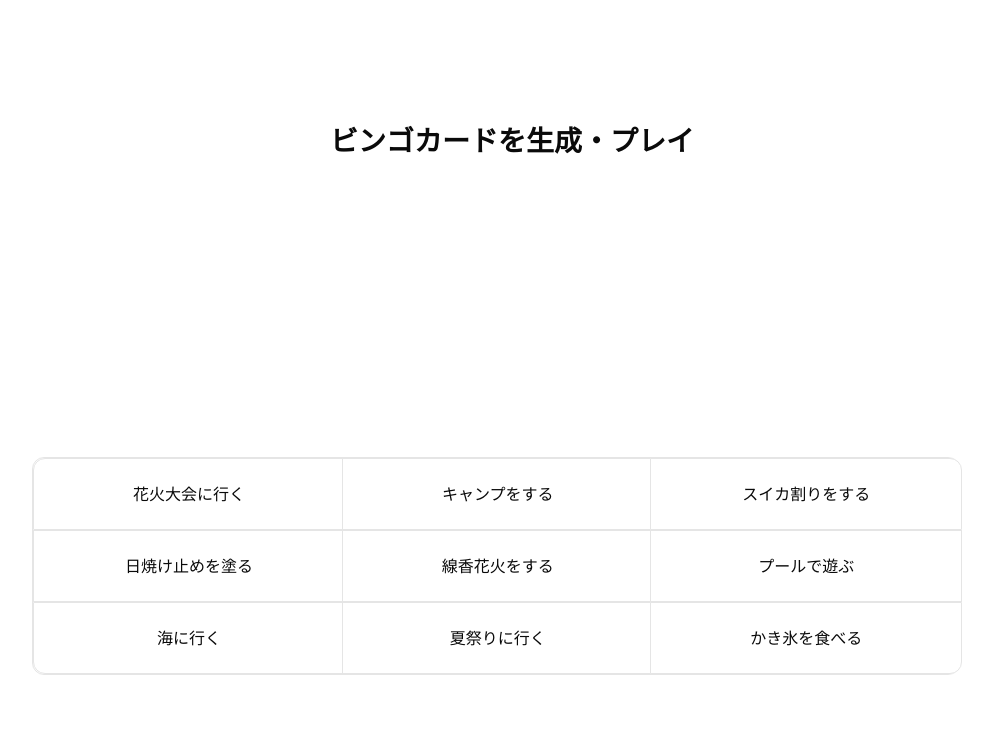
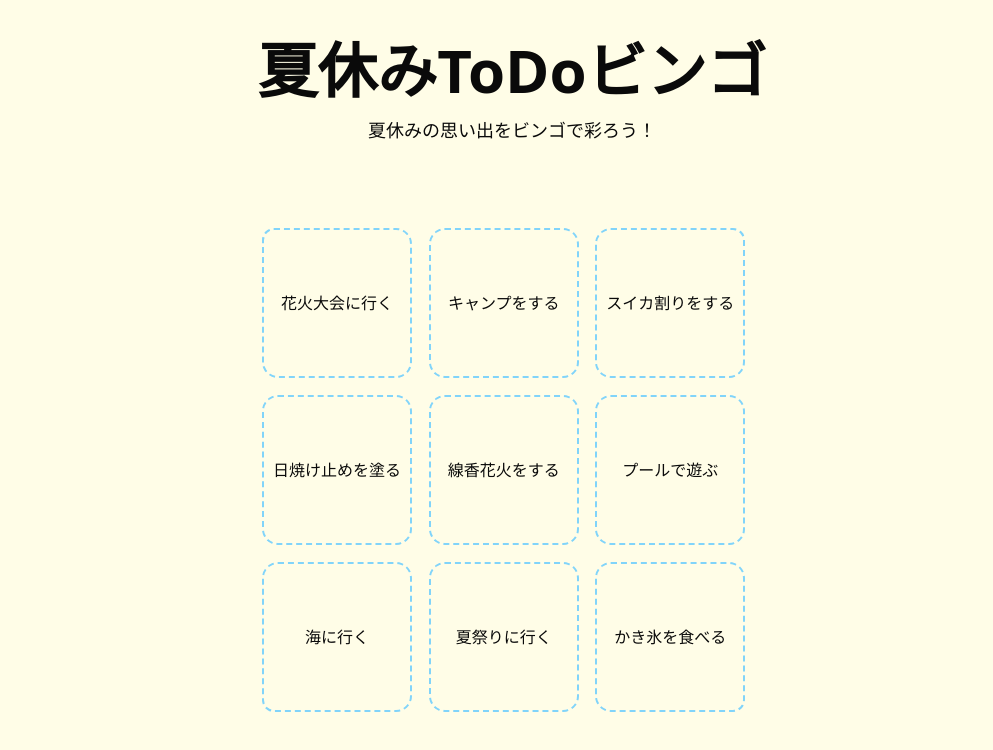
Before and after one commit to harutocom/progate_hackathon, a Next.js app: page /bingo/create in a window 1280 px wide. Both pictures are taken after a click on the button "新しいビンゴカードを生成". Shown: the top 750 px of the page, without its empty margins (128-1121 px from the left). Built offline with nearby package versions, Linux system fonts and the light colour scheme.

Commit message:
デザイン案

```diff
--- a/app/bingo/create/page.tsx
+++ b/app/bingo/create/page.tsx
@@ -70,25 +70,24 @@ export default function BingoCreatePage() {
     return lines.some((line) => line.every((i) => tasks[i].done));
   };
 
-  // タスクが変わるたびにビンゴ判定
   useEffect(() => {
     if (card) {
-      const bingo = checkBingo(card.tasks);
-      setBingoAchieved(bingo);
+      setBingoAchieved(checkBingo(card.tasks));
     }
   }, [card]);
 
   return (
-    <div className="w-[960px] max-w-[960px] h-[669px] py-5 mx-auto">
-      {/* タイトル */}
-      <div className="w-full h-[221px] pt-5 flex items-center justify-center">
-        <p className="font-manrope font-bold text-[28px] leading-[35px] text-center">
-          ビンゴカードを生成・プレイ
+    <div className="w-full h-[130vh] py-5 mx-auto bg-[#fffde7]">
+      <div className=" pt-5 items-center relative z-10 w-full max-w-4xl mx-auto text-center">
+        <h1 className="font-display text-4xl sm:text-5xl md:text-6xl font-bold text-[var(--text-primary)] mb-4">
+          夏休みToDoビンゴ
+        </h1>
+        <p className="text-[var(--text-secondary)] mb-8 text-lg">
+          夏休みの思い出をビンゴで彩ろう！
         </p>
       </div>
 
-      {/* ボタン */}
-      <div className="w-full h-[184px] pt-3 flex flex-col items-center justify-center">
+      <div className="pt-3 flex flex-col items-center justify-center">
         {!card || bingoAchieved ? (
           <Button
             className="bg-[#0D80F2] text-white w-[480px] h-[48px] rounded-[8px] hover:bg-[#0D80F2]/90"
@@ -97,19 +96,13 @@ export default function BingoCreatePage() {
             新しいビンゴカードを生成
           </Button>
         ) : null}
-
-        {/* ビンゴ達成時の表示（ボタンの下） */}
         {bingoAchieved && (
           <p className="text-3xl font-bold text-[#FFD700] mt-4">🎉 ビンゴ 🎉</p>
         )}
       </div>
 
-      {/* ビンゴカード表示 */}
       {card && (
-        <div
-          className="grid grid-cols-3 grid-rows-3 mt-8 w-[928px] h-[218px] border rounded-[12px]"
-          style={{ borderWidth: "1px" }}
-        >
+        <div className="grid grid-cols-3 grid-rows-3 mt-8 w-[500px] h-[500px] justify-center items-center mx-auto">
           {card.tasks.map((task, index) => {
             let borderRadiusStyle = {};
             if (index === 0)
@@ -125,12 +118,12 @@ export default function BingoCreatePage() {
               <div
                 key={task.id}
                 onClick={() => toggleTask(task.id)}
-                className={`flex items-center justify-center border text-center cursor-pointer
-                  ${task.done ? "bg-[#CFC7E5]" : "bg-white"}
-                `}
+                className={`bingo-cell flex items-center justify-center border text-center cursor-pointer${
+                  task.done ? " marked" : ""
+                }`}
                 style={{
-                  width: "312px",
-                  height: "72px",
+                  width: "150px",
+                  height: "150px",
                   padding: "0",
                   margin: "0",
                   ...borderRadiusStyle,
@@ -142,6 +135,39 @@ export default function BingoCreatePage() {
           })}
         </div>
       )}
+
+      <style jsx>{`
+        .bingo-cell {
+          border: 2px dashed #81d4fa;
+          border-radius: 1rem;
+          display: flex;
+          align-items: center;
+          justify-content: center;
+          text-align: center;
+          padding: 1rem;
+          font-weight: 500;
+          cursor: pointer;
+          transition: all 0.3s ease;
+          aspect-ratio: 1 / 1;
+          position: relative;
+          overflow: hidden;
+        }
+        .bingo-cell:hover {
+          transform: translateY(-5px);
+          box-shadow: 0 8px 20px rgba(0, 0, 0, 0.1);
+        }
+        .bingo-cell.marked {
+          background-color: #fb8c00;
+          font-weight: bold;
+        }
+        .bingo-cell.marked::after {
+          content: "✓";
+          font-size: 3rem;
+          position: absolute;
+          color: rgba(255, 255, 255, 0.5);
+          transform: rotate(15deg);
+        }
+      `}</style>
     </div>
   );
 }
--- a/app/bingo/page.tsx
+++ b/app/bingo/page.tsx
@@ -11,9 +11,9 @@ export default function BingoPage() {
   const [card, setCard] = useState<BingoCard | null>(null);
 
   return (
-    <div className="w-[960px] max-w-[960px] h-[669px] py-5 mx-auto">
+    <div className="w-[max] max-w-[max] h-[130vh] py-5 mx-auto  bg-[#fffde7]">
       <div className="w-full h-[221px] pt-5 flex items-center justify-center">
-        <p className="tfont-manrope font-bold text-[28px] leading-[35px] text-center">
+        <p className="font-[manrope] font-bold text-[28px] leading-[35px] text-center">
           ビンゴカードをはじめる
         </p>
       </div>
```
